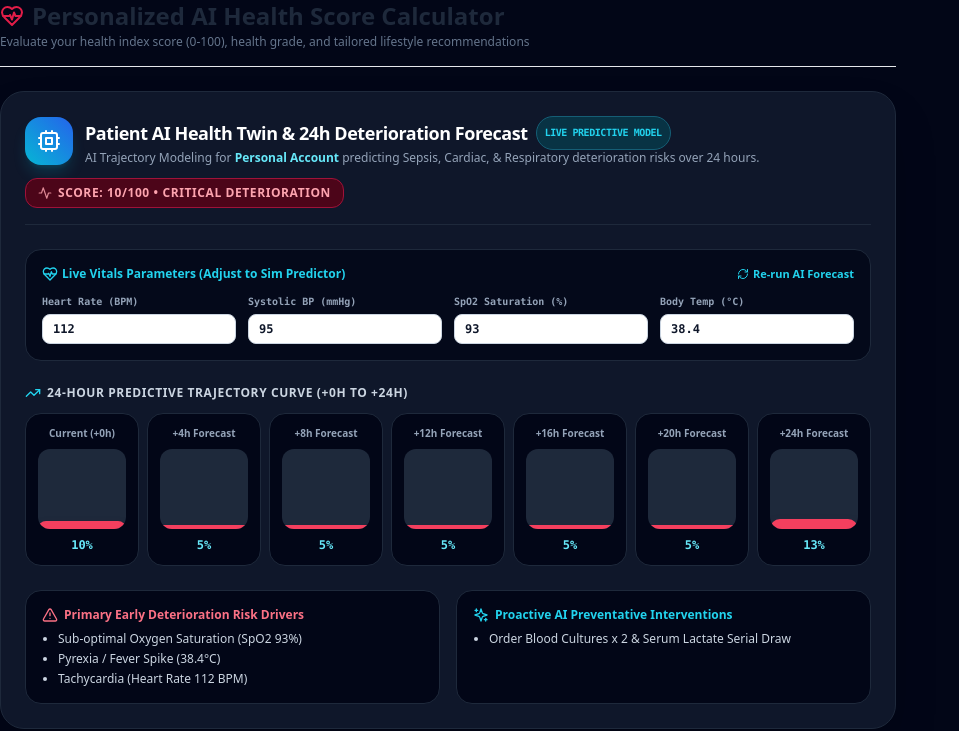
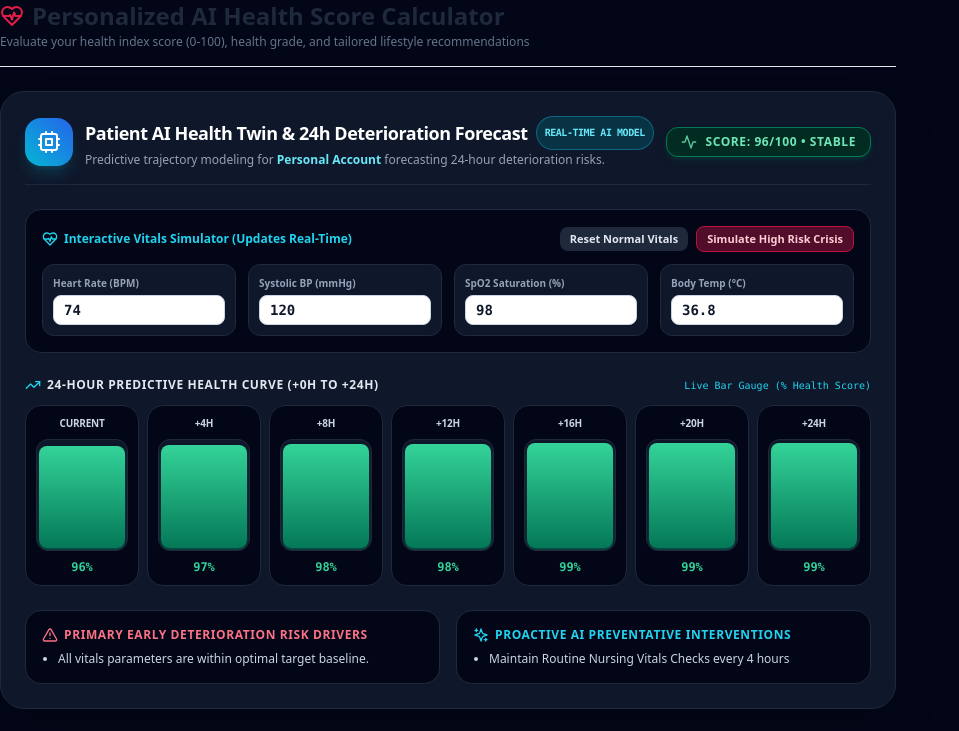
Before and after one commit to VajralaYashwanthReddy/NEXO-MEDICO-AI, a Next.js app: page /patient/health-score in a window 1280 px wide. Shown: the top 731 px of the page, without its empty margins (0-959 px from the left). Built offline with nearby package versions, Linux system fonts and the light colour scheme.

Commit message:
Fix Health Twin 24h forecast real-time recalculation, baseline healthy defaults, and high-visibility bar gauges

```diff
--- a/src/components/HealthTwinPredictorCard.tsx
+++ b/src/components/HealthTwinPredictorCard.tsx
@@ -1,6 +1,6 @@
 'use client';
 
-import React, { useState } from 'react';
+import React, { useState, useEffect } from 'react';
 import { Cpu, Activity, TrendingUp, AlertTriangle, ShieldCheck, Sparkles, HeartPulse, RefreshCw } from 'lucide-react';
 import { generateHealthTwinPrediction, VitalsInput, HealthTwinPredictionResult } from '@/lib/healthTwinPredictor';
 
@@ -9,21 +9,48 @@ interface HealthTwinPredictorCardProps {
   patientName?: string;
 }
 
+const DEFAULT_HEALTHY_VITALS: VitalsInput = {
+  heartRate: 74,
+  sysBP: 120,
+  diaBP: 80,
+  spO2: 98,
+  temperature: 36.8,
+  respRate: 16,
+  wbcCount: 7.2,
+  lactate: 1.0
+};
+
 export function HealthTwinPredictorCard({
-  initialVitals = { heartRate: 112, sysBP: 95, diaBP: 62, spO2: 93, temperature: 38.4, respRate: 24, wbcCount: 13.8, lactate: 2.3 },
-  patientName = 'Marcus Vance'
+  initialVitals = DEFAULT_HEALTHY_VITALS,
+  patientName = 'Personal Account'
 }: HealthTwinPredictorCardProps) {
   const [vitals, setVitals] = useState<VitalsInput>(initialVitals);
   const [prediction, setPrediction] = useState<HealthTwinPredictionResult>(() => generateHealthTwinPrediction(initialVitals));
 
-  const handleRecalculate = () => {
+  // Real-time automatic recalculation when vitals inputs change
+  useEffect(() => {
     setPrediction(generateHealthTwinPrediction(vitals));
+  }, [vitals]);
+
+  const handleResetHealthy = () => {
+    setVitals(DEFAULT_HEALTHY_VITALS);
   };
 
-  const isCritical = prediction.status === 'CRITICAL_DETERIORATION' || prediction.status === 'HIGH_RISK';
+  const handleSimulateCrisis = () => {
+    setVitals({
+      heartRate: 128,
+      sysBP: 88,
+      diaBP: 55,
+      spO2: 91,
+      temperature: 38.6,
+      respRate: 26,
+      wbcCount: 14.5,
+      lactate: 2.8
+    });
+  };
 
   return (
-    <div className="bg-slate-900 border border-slate-800 rounded-3xl p-6 shadow-2xl text-white space-y-6 select-none">
+    <div className="bg-slate-900 border border-slate-800 rounded-3xl p-5 sm:p-6 shadow-2xl text-white space-y-6 select-none">
 
       {/* Header */}
       <div className="flex flex-wrap items-center justify-between gap-3 border-b border-slate-800 pb-4">
@@ -32,81 +59,93 @@ export function HealthTwinPredictorCard({
             <Cpu className="w-6 h-6 text-white" />
           </div>
           <div>
-            <h3 className="text-lg font-black tracking-tight text-white flex items-center gap-2">
+            <h3 className="text-base sm:text-lg font-black tracking-tight text-white flex items-center gap-2 flex-wrap">
               <span>Patient AI Health Twin & 24h Deterioration Forecast</span>
-              <span className="text-[10px] bg-cyan-950 text-cyan-400 border border-cyan-800 px-2 py-0.5 rounded-full font-mono uppercase">Live Predictive Model</span>
+              <span className="text-[10px] bg-cyan-950 text-cyan-300 border border-cyan-700/80 px-2 py-0.5 rounded-full font-mono uppercase font-bold">Real-Time AI Model</span>
             </h3>
-            <p className="text-xs text-slate-400">
-              AI Trajectory Modeling for <span className="text-cyan-300 font-bold">{patientName}</span> predicting Sepsis, Cardiac, & Respiratory deterioration risks over 24 hours.
+            <p className="text-xs text-slate-400 mt-0.5">
+              Predictive trajectory modeling for <span className="text-cyan-300 font-bold">{patientName}</span> forecasting 24-hour deterioration risks.
             </p>
           </div>
         </div>
 
         <div className="flex items-center gap-2">
-          <div className={`px-3 py-1.5 rounded-xl border text-xs font-black uppercase tracking-wider flex items-center gap-1.5 ${
+          <div className={`px-3.5 py-1.5 rounded-xl border text-xs font-black uppercase tracking-wider flex items-center gap-2 shadow-md ${
             prediction.status === 'CRITICAL_DETERIORATION'
-              ? 'bg-rose-950 border-rose-800 text-rose-300'
+              ? 'bg-rose-950 border-rose-700 text-rose-300 shadow-rose-900/40'
               : prediction.status === 'HIGH_RISK'
-              ? 'bg-amber-950 border-amber-800 text-amber-300'
-              : 'bg-emerald-950 border-emerald-800 text-emerald-300'
+              ? 'bg-amber-950 border-amber-700 text-amber-300 shadow-amber-900/40'
+              : 'bg-emerald-950 border-emerald-700 text-emerald-300 shadow-emerald-900/40'
           }`}>
-            <Activity className="w-3.5 h-3.5 animate-pulse" />
+            <Activity className="w-4 h-4 animate-pulse shrink-0" />
             <span>Score: {prediction.overallScore}/100 • {prediction.status.replace('_', ' ')}</span>
           </div>
         </div>
       </div>
 
       {/* Vitals Input Adjustment Panel */}
-      <div className="p-4 bg-slate-950/80 border border-slate-800 rounded-2xl space-y-3">
-        <div className="flex items-center justify-between text-xs font-bold text-slate-300">
-          <span className="flex items-center gap-1 text-cyan-400">
-            <HeartPulse className="w-4 h-4" /> Live Vitals Parameters (Adjust to Sim Predictor)
+      <div className="p-4 bg-slate-950 border border-slate-800 rounded-2xl space-y-3">
+        <div className="flex flex-wrap items-center justify-between gap-2 text-xs font-bold text-slate-300">
+          <span className="flex items-center gap-1.5 text-cyan-400">
+            <HeartPulse className="w-4 h-4 text-cyan-400" /> Interactive Vitals Simulator (Updates Real-Time)
           </span>
+          <div className="flex items-center gap-2">
             <button
               type="button"
-            onClick={handleRecalculate}
-            className="text-[11px] text-cyan-400 hover:text-cyan-200 flex items-center gap-1 font-semibold cursor-pointer"
+              onClick={handleResetHealthy}
+              className="text-[11px] bg-slate-800 hover:bg-slate-700 text-slate-200 px-2.5 py-1 rounded-lg font-semibold transition-colors cursor-pointer"
             >
-            <RefreshCw className="w-3 h-3" /> Re-run AI Forecast
+              Reset Normal Vitals
+            </button>
+            <button
+              type="button"
+              onClick={handleSimulateCrisis}
+              className="text-[11px] bg-rose-900/60 hover:bg-rose-800 border border-rose-700 text-rose-200 px-2.5 py-1 rounded-lg font-semibold transition-colors cursor-pointer"
+            >
+              Simulate High Risk Crisis
             </button>
           </div>
+        </div>
 
-        <div className="grid grid-cols-2 sm:grid-cols-4 gap-3 text-xs font-mono">
-          <div>
-            <label className="text-[10px] text-slate-400 font-semibold block">Heart Rate (BPM)</label>
+        <div className="grid grid-cols-2 sm:grid-cols-4 gap-3 text-xs">
+          <div className="p-2.5 bg-slate-900 border border-slate-800 rounded-xl">
+            <label className="text-[10px] font-bold text-slate-400 block mb-1">Heart Rate (BPM)</label>
             <input
               type="number"
               value={vitals.heartRate}
               onChange={(e) => setVitals({ ...vitals, heartRate: parseFloat(e.target.value) || 70 })}
-              className="w-full mt-1 px-2.5 py-1.5 bg-slate-900 border border-slate-700 rounded-lg text-white font-bold"
+              className="w-full px-2.5 py-1 bg-slate-950 border border-slate-700 rounded-lg text-sm font-black font-mono text-cyan-300 focus:outline-none focus:ring-1 focus:ring-cyan-500"
             />
           </div>
-          <div>
-            <label className="text-[10px] text-slate-400 font-semibold block">Systolic BP (mmHg)</label>
+
+          <div className="p-2.5 bg-slate-900 border border-slate-800 rounded-xl">
+            <label className="text-[10px] font-bold text-slate-400 block mb-1">Systolic BP (mmHg)</label>
             <input
               type="number"
               value={vitals.sysBP}
               onChange={(e) => setVitals({ ...vitals, sysBP: parseFloat(e.target.value) || 120 })}
-              className="w-full mt-1 px-2.5 py-1.5 bg-slate-900 border border-slate-700 rounded-lg text-white font-bold"
+              className="w-full px-2.5 py-1 bg-slate-950 border border-slate-700 rounded-lg text-sm font-black font-mono text-cyan-300 focus:outline-none focus:ring-1 focus:ring-cyan-500"
             />
           </div>
-          <div>
-            <label className="text-[10px] text-slate-400 font-semibold block">SpO2 Saturation (%)</label>
+
+          <div className="p-2.5 bg-slate-900 border border-slate-800 rounded-xl">
+            <label className="text-[10px] font-bold text-slate-400 block mb-1">SpO2 Saturation (%)</label>
             <input
               type="number"
               value={vitals.spO2}
               onChange={(e) => setVitals({ ...vitals, spO2: parseFloat(e.target.value) || 98 })}
-              className="w-full mt-1 px-2.5 py-1.5 bg-slate-900 border border-slate-700 rounded-lg text-white font-bold"
+              className="w-full px-2.5 py-1 bg-slate-950 border border-slate-700 rounded-lg text-sm font-black font-mono text-cyan-300 focus:outline-none focus:ring-1 focus:ring-cyan-500"
             />
           </div>
-          <div>
-            <label className="text-[10px] text-slate-400 font-semibold block">Body Temp (°C)</label>
+
+          <div className="p-2.5 bg-slate-900 border border-slate-800 rounded-xl">
+            <label className="text-[10px] font-bold text-slate-400 block mb-1">Body Temp (°C)</label>
             <input
               type="number"
               step="0.1"
               value={vitals.temperature}
               onChange={(e) => setVitals({ ...vitals, temperature: parseFloat(e.target.value) || 36.8 })}
-              className="w-full mt-1 px-2.5 py-1.5 bg-slate-900 border border-slate-700 rounded-lg text-white font-bold"
+              className="w-full px-2.5 py-1 bg-slate-950 border border-slate-700 rounded-lg text-sm font-black font-mono text-cyan-300 focus:outline-none focus:ring-1 focus:ring-cyan-500"
             />
           </div>
         </div>
@@ -114,39 +153,49 @@ export function HealthTwinPredictorCard({
 
       {/* 24-Hour Forecast Visual Trajectory Bar Grid */}
       <div className="space-y-3">
-        <span className="text-xs font-extrabold uppercase tracking-wider text-slate-300 flex items-center gap-1.5">
-          <TrendingUp className="w-4 h-4 text-cyan-400" /> 24-Hour Predictive Trajectory Curve (+0h to +24h)
+        <div className="flex items-center justify-between">
+          <span className="text-xs font-extrabold uppercase tracking-wider text-slate-200 flex items-center gap-1.5">
+            <TrendingUp className="w-4 h-4 text-cyan-400" /> 24-Hour Predictive Health Curve (+0h to +24h)
           </span>
+          <span className="text-[10px] text-cyan-400 font-mono">Live Bar Gauge (% Health Score)</span>
+        </div>
 
         <div className="grid grid-cols-7 gap-2 text-center">
-          {prediction.forecastTrend.map((pt, idx) => (
-            <div key={idx} className="p-3 bg-slate-950 border border-slate-800 rounded-2xl flex flex-col items-center justify-between space-y-2">
-              <span className="text-[10px] font-bold text-slate-400">{pt.hour}</span>
+          {prediction.forecastTrend.map((pt, idx) => {
+            const barHeightPercent = Math.max(12, pt.healthScore);
+            return (
+              <div key={idx} className="p-2.5 bg-slate-950 border border-slate-800 rounded-2xl flex flex-col items-center justify-between space-y-2">
+                <span className="text-[10px] font-extrabold uppercase tracking-tight text-slate-300">{pt.hour}</span>
 
-              {/* Visual Health Meter */}
-              <div className="w-full bg-slate-800 h-20 rounded-xl relative overflow-hidden flex flex-col justify-end">
+                {/* Visual Health Bar Container */}
+                <div className="w-full bg-slate-900 border border-slate-800 h-28 rounded-xl relative overflow-hidden flex flex-col justify-end p-0.5">
                   <div
-                  style={{ height: `${pt.healthScore}%` }}
-                  className={`w-full transition-all duration-500 rounded-t-xl ${
+                    style={{ height: `${barHeightPercent}%` }}
+                    className={`w-full transition-all duration-500 rounded-lg flex items-center justify-center ${
                       pt.healthScore < 40
-                      ? 'bg-rose-500 shadow-lg shadow-rose-500/50'
+                        ? 'bg-gradient-to-t from-rose-700 to-rose-500 shadow-md shadow-rose-600/50'
                         : pt.healthScore < 60
-                      ? 'bg-amber-500'
-                      : 'bg-emerald-500'
+                        ? 'bg-gradient-to-t from-amber-700 to-amber-500 shadow-md shadow-amber-600/40'
+                        : 'bg-gradient-to-t from-emerald-700 to-emerald-400 shadow-md shadow-emerald-600/40'
                     }`}
                   />
                 </div>
 
-              <span className="text-xs font-black font-mono text-cyan-300">{pt.healthScore}%</span>
+                <span className={`text-xs font-black font-mono ${
+                  pt.healthScore < 40 ? 'text-rose-400' : pt.healthScore < 60 ? 'text-amber-400' : 'text-emerald-400'
+                }`}>
+                  {pt.healthScore}%
+                </span>
               </div>
-          ))}
+            );
+          })}
         </div>
       </div>
 
       {/* Risk Drivers & AI Recommendations */}
       <div className="grid grid-cols-1 sm:grid-cols-2 gap-4 text-xs">
         <div className="p-4 bg-slate-950 border border-slate-800 rounded-2xl space-y-2">
-          <span className="font-bold text-rose-400 flex items-center gap-1.5 text-xs">
+          <span className="font-extrabold text-rose-400 flex items-center gap-1.5 text-xs uppercase tracking-wider">
             <AlertTriangle className="w-4 h-4 text-rose-400" /> Primary Early Deterioration Risk Drivers
           </span>
           <ul className="list-disc pl-4 text-slate-300 space-y-1 font-medium">
@@ -157,7 +206,7 @@ export function HealthTwinPredictorCard({
         </div>
 
         <div className="p-4 bg-slate-950 border border-slate-800 rounded-2xl space-y-2">
-          <span className="font-bold text-cyan-400 flex items-center gap-1.5 text-xs">
+          <span className="font-extrabold text-cyan-400 flex items-center gap-1.5 text-xs uppercase tracking-wider">
             <Sparkles className="w-4 h-4 text-cyan-400" /> Proactive AI Preventative Interventions
           </span>
           <ul className="list-disc pl-4 text-slate-300 space-y-1 font-medium">
--- a/src/lib/healthTwinPredictor.ts
+++ b/src/lib/healthTwinPredictor.ts
@@ -26,70 +26,82 @@ export interface HealthTwinPredictionResult {
 }
 
 export function generateHealthTwinPrediction(vitals: VitalsInput): HealthTwinPredictionResult {
-  const hr = vitals.heartRate || 72;
-  const sys = vitals.sysBP || 120;
-  const spo2 = vitals.spO2 || 98;
-  const temp = vitals.temperature || 36.8;
-  const rr = vitals.respRate || 16;
-  const wbc = vitals.wbcCount || 7.5;
-  const lactate = vitals.lactate || 1.1;
+  const hr = vitals.heartRate ?? 72;
+  const sys = vitals.sysBP ?? 120;
+  const spo2 = vitals.spO2 ?? 98;
+  const temp = vitals.temperature ?? 36.8;
+  const rr = vitals.respRate ?? 16;
+  const wbc = vitals.wbcCount ?? 7.5;
+  const lactate = vitals.lactate ?? 1.1;
 
   // Base calculation for Sepsis, Cardiac & Respiratory Risk Scores
-  let sepsisRisk = 12;
-  let cardiacRisk = 10;
-  let respiratoryRisk = 8;
+  let sepsisRisk = 4;
+  let cardiacRisk = 4;
+  let respiratoryRisk = 4;
 
   // Sepsis risk factors (SIRS / qSOFA)
-  if (temp > 38.3 || temp < 36.0) sepsisRisk += 25;
-  if (hr > 90) sepsisRisk += 20;
+  if (temp > 38.3 || temp < 36.0) sepsisRisk += 30;
+  else if (temp > 37.8) sepsisRisk += 15;
+
+  if (hr > 110) sepsisRisk += 25;
+  else if (hr > 90) sepsisRisk += 15;
+
   if (rr > 22) sepsisRisk += 20;
-  if (wbc > 12 || wbc < 4) sepsisRisk += 20;
+  if (wbc > 12 || wbc < 4) sepsisRisk += 15;
   if (lactate > 2.0) sepsisRisk += 25;
 
   // Cardiac risk factors
-  if (hr > 120 || hr < 50) cardiacRisk += 30;
-  if (sys > 160 || sys < 90) cardiacRisk += 30;
+  if (hr > 120 || hr < 50) cardiacRisk += 35;
+  else if (hr > 100) cardiacRisk += 15;
+
+  if (sys > 160 || sys < 90) cardiacRisk += 35;
+  else if (sys > 140 || sys < 100) cardiacRisk += 15;
 
   // Respiratory risk factors
-  if (spo2 < 92) respiratoryRisk += 45;
-  else if (spo2 < 95) respiratoryRisk += 20;
-  if (rr > 24 || rr < 10) respiratoryRisk += 30;
+  if (spo2 < 90) respiratoryRisk += 60;
+  else if (spo2 < 94) respiratoryRisk += 35;
+  else if (spo2 < 96) respiratoryRisk += 15;
+
+  if (rr > 24 || rr < 10) respiratoryRisk += 25;
 
   // Clamp risk scores
-  sepsisRisk = Math.min(98, Math.max(5, sepsisRisk));
-  cardiacRisk = Math.min(98, Math.max(5, cardiacRisk));
-  respiratoryRisk = Math.min(98, Math.max(5, respiratoryRisk));
+  sepsisRisk = Math.min(95, Math.max(4, sepsisRisk));
+  cardiacRisk = Math.min(95, Math.max(4, cardiacRisk));
+  respiratoryRisk = Math.min(95, Math.max(4, respiratoryRisk));
 
   const maxRisk = Math.max(sepsisRisk, cardiacRisk, respiratoryRisk);
-  const overallScore = Math.max(10, Math.round(100 - maxRisk));
+  const overallScore = Math.max(5, Math.round(100 - maxRisk));
 
   let status: 'STABLE' | 'GUARDED' | 'HIGH_RISK' | 'CRITICAL_DETERIORATION' = 'STABLE';
-  if (overallScore < 40) status = 'CRITICAL_DETERIORATION';
-  else if (overallScore < 60) status = 'HIGH_RISK';
-  else if (overallScore < 78) status = 'GUARDED';
+  if (overallScore < 35) status = 'CRITICAL_DETERIORATION';
+  else if (overallScore < 55) status = 'HIGH_RISK';
+  else if (overallScore < 75) status = 'GUARDED';
 
   // Generate 24-hour predictive trajectory points (+0h to +24h)
+  const isHealthy = maxRisk <= 15;
+
   const forecastTrend: PredictivePoint[] = [
-    { hour: 'Current (+0h)', healthScore: overallScore, sepsisRisk, cardiacRisk, respiratoryRisk },
-    { hour: '+4h Forecast', healthScore: Math.max(5, overallScore - Math.round(maxRisk * 0.05)), sepsisRisk: Math.min(99, sepsisRisk + 2), cardiacRisk: Math.min(99, cardiacRisk + 1), respiratoryRisk: Math.min(99, respiratoryRisk + 2) },
-    { hour: '+8h Forecast', healthScore: Math.max(5, overallScore - Math.round(maxRisk * 0.12)), sepsisRisk: Math.min(99, sepsisRisk + 4), cardiacRisk: Math.min(99, cardiacRisk + 3), respiratoryRisk: Math.min(99, respiratoryRisk + 3) },
-    { hour: '+12h Forecast', healthScore: Math.max(5, overallScore - Math.round(maxRisk * 0.18)), sepsisRisk: Math.min(99, sepsisRisk + 6), cardiacRisk: Math.min(99, cardiacRisk + 5), respiratoryRisk: Math.min(99, respiratoryRisk + 5) },
-    { hour: '+16h Forecast', healthScore: Math.max(5, overallScore - Math.round(maxRisk * 0.15)), sepsisRisk: Math.min(99, sepsisRisk + 4), cardiacRisk: Math.min(99, cardiacRisk + 4), respiratoryRisk: Math.min(99, respiratoryRisk + 4) },
-    { hour: '+20h Forecast', healthScore: Math.max(5, overallScore - Math.round(maxRisk * 0.08)), sepsisRisk: Math.min(99, sepsisRisk + 2), cardiacRisk: Math.min(99, cardiacRisk + 2), respiratoryRisk: Math.min(99, respiratoryRisk + 2) },
-    { hour: '+24h Forecast', healthScore: Math.max(5, overallScore + 3), sepsisRisk: Math.max(5, sepsisRisk - 3), cardiacRisk: Math.max(5, cardiacRisk - 2), respiratoryRisk: Math.max(5, respiratoryRisk - 3) }
+    { hour: 'Current', healthScore: overallScore, sepsisRisk, cardiacRisk, respiratoryRisk },
+    { hour: '+4h', healthScore: isHealthy ? Math.min(99, overallScore + 1) : Math.max(5, overallScore - Math.round(maxRisk * 0.08)), sepsisRisk, cardiacRisk, respiratoryRisk },
+    { hour: '+8h', healthScore: isHealthy ? Math.min(99, overallScore + 2) : Math.max(5, overallScore - Math.round(maxRisk * 0.15)), sepsisRisk, cardiacRisk, respiratoryRisk },
+    { hour: '+12h', healthScore: isHealthy ? Math.min(99, overallScore + 2) : Math.max(5, overallScore - Math.round(maxRisk * 0.22)), sepsisRisk, cardiacRisk, respiratoryRisk },
+    { hour: '+16h', healthScore: isHealthy ? Math.min(99, overallScore + 3) : Math.max(5, overallScore - Math.round(maxRisk * 0.18)), sepsisRisk, cardiacRisk, respiratoryRisk },
+    { hour: '+20h', healthScore: isHealthy ? Math.min(99, overallScore + 3) : Math.max(5, overallScore - Math.round(maxRisk * 0.10)), sepsisRisk, cardiacRisk, respiratoryRisk },
+    { hour: '+24h', healthScore: isHealthy ? Math.min(99, overallScore + 4) : Math.max(5, overallScore + 5), sepsisRisk, cardiacRisk, respiratoryRisk }
   ];
 
   const keyRiskDrivers: string[] = [];
-  if (spo2 < 94) keyRiskDrivers.push(`Sub-optimal Oxygen Saturation (SpO2 ${spo2}%)`);
-  if (temp > 38.0) keyRiskDrivers.push(`Pyrexia / Fever Spike (${temp}°C)`);
-  if (hr > 100) keyRiskDrivers.push(`Tachycardia (Heart Rate ${hr} BPM)`);
+  if (spo2 < 95) keyRiskDrivers.push(`Sub-optimal Oxygen Saturation (SpO2 ${spo2}%)`);
+  if (temp > 37.8) keyRiskDrivers.push(`Pyrexia / Elevated Temperature (${temp}°C)`);
+  if (hr > 90) keyRiskDrivers.push(`Tachycardia (Heart Rate ${hr} BPM)`);
   if (sys < 90) keyRiskDrivers.push(`Hypotension (Systolic BP ${sys} mmHg)`);
-  if (keyRiskDrivers.length === 0) keyRiskDrivers.push('Vitals baseline within physiological target bounds.');
+  if (sys > 140) keyRiskDrivers.push(`Hypertension (Systolic BP ${sys} mmHg)`);
+  if (keyRiskDrivers.length === 0) keyRiskDrivers.push('All vitals parameters are within optimal target baseline.');
 
   const preventativeRecommendations: string[] = [];
-  if (sepsisRisk > 40) preventativeRecommendations.push('Order Blood Cultures x 2 & Serum Lactate Serial Draw');
-  if (respiratoryRisk > 30) preventativeRecommendations.push('Initiate Titrated Supplemental Oxygen Therapy (2L/min Nasal Cannula)');
-  if (cardiacRisk > 30) preventativeRecommendations.push('Stat 12-Lead ECG & Continuous Cardiac Telemetry');
+  if (sepsisRisk > 35) preventativeRecommendations.push('Order Blood Cultures x 2 & Serum Lactate Serial Draw');
+  if (respiratoryRisk > 25) preventativeRecommendations.push('Initiate Titrated Supplemental Oxygen Therapy (2L/min Nasal Cannula)');
+  if (cardiacRisk > 25) preventativeRecommendations.push('Stat 12-Lead ECG & Continuous Cardiac Telemetry');
   if (preventativeRecommendations.length === 0) preventativeRecommendations.push('Maintain Routine Nursing Vitals Checks every 4 hours');
 
   return {
```
Lines whose indentation alone changed are shown as unchanged.
